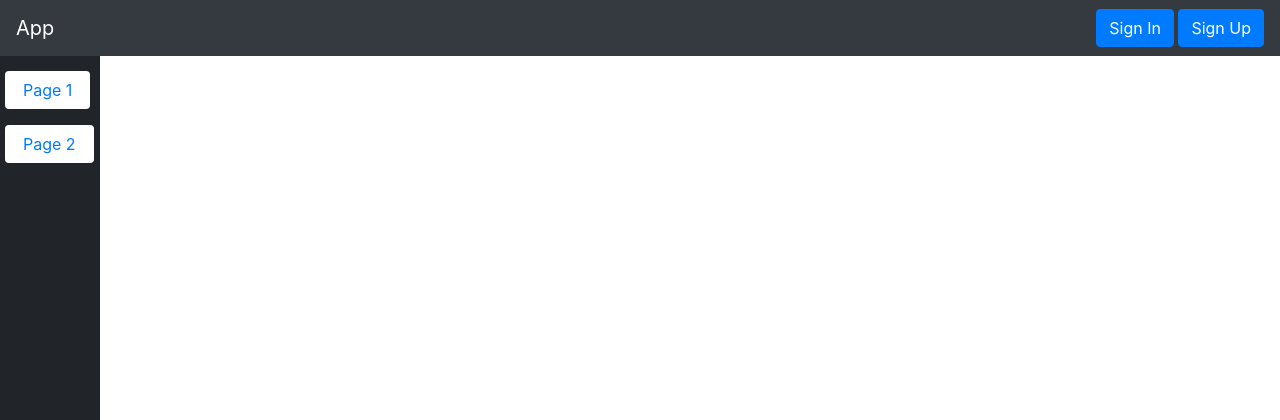
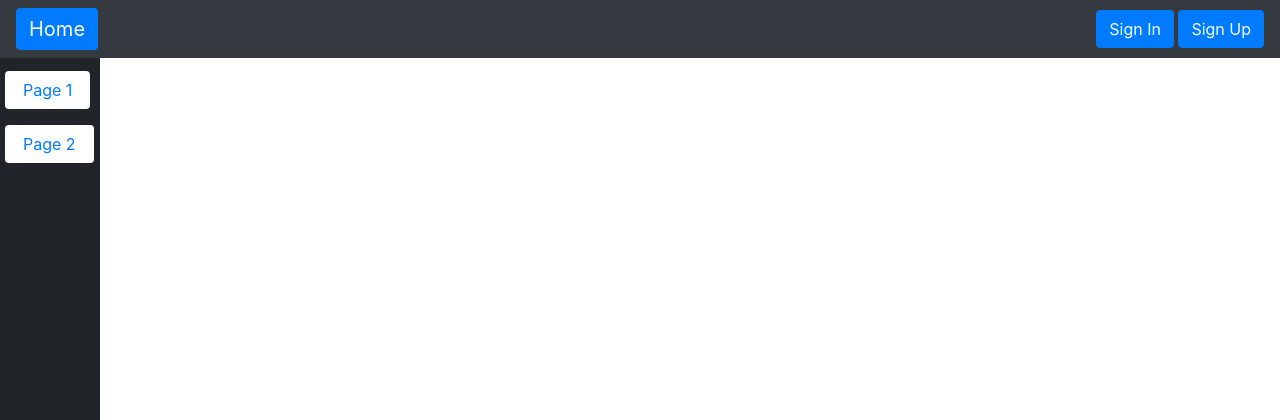
Before and after one commit to jreed1701/ExampleFlaskFrontEnd, a Flask app: page / in a window 1280 px wide. Shown: the top 420 px of the page. Run offline with Flask 2, Linux system fonts and the light colour scheme; parts of the project's set-up code (start-up, migrations or seed data) failed here and were passed over; some libraries are stand-ins or nearby versions.

Commit message:
Add navbar buttons to JS callbacks.

```diff
--- a/app/api/views.py
+++ b/app/api/views.py
@@ -9,7 +9,12 @@ api = Blueprint('app',
 
 @api.route('/')
 def main():
-    return render_template('index.html')
+    return render_template('index.html', landingpage=True)
+
+@api.route('/landing')
+def landing():
+    print('Landing content called...')
+    return render_template('layout/landing.html')
 
 @api.route('/page1')
 def page1():
--- a/app/static/js/app.js
+++ b/app/static/js/app.js
@@ -3,14 +3,20 @@ function() {
     $('ul').on('click li', function(event) {
         var $target = $(event.target).is('li') ? $(event.target) : $(event.target).closest('li')
         itemId = $target.data('id');
-        handleButton(itemId)
+        handleButton(itemId);
     });
 });
 
 
+$('.btn-primary').click(function(){
+    handleButton(this.id);
+});
+
+
+
 function handleButton(id){
 
-    /*alert("Item id is: " + itemId);  */
+    /* alert("Item id is: " + id);  */
 
     var url = '';
 
@@ -21,6 +27,15 @@ function handleButton(id){
             break;
         case 'page-2-btn':
             url = '/page2';
+            break;
+        case 'navbar-home-btn':
+            url = '/landing';
+            break;
+        case 'navbar-signin-btn':
+            url = '/signin';
+            break;
+        case 'navbar-signup-btn':
+            url = '/signup';
             break;
         default:
             url = '/';
--- a/app/templates/layout/base.html
+++ b/app/templates/layout/base.html
@@ -18,16 +18,13 @@
 <body>
 
     <nav class="navbar navbar-expand-md navbar-dark bg-dark fixed-top">
-      <a class="navbar-brand" href="#">App</a>
-      <button class="navbar-toggler" type="button" data-toggle="collapse" data-target="#navbarsExampleDefault" aria-controls="navbarsExampleDefault" aria-expanded="false" aria-label="Toggle navigation">
-        <span class="navbar-toggler-icon"></span>
-      </button>
+      <button class="navbar-brand btn btn-primary" href="#" id="navbar-home-btn">Home</button>
 
       <div class="collapse navbar-collapse" id="navbarsExampleDefault">
         <ul class="navbar-nav mr-auto"> </ul>
-        <a href="/signin" class="btn btn-primary" tabindex="-1" roll="button" aria-disabled="true"> Sign In</a>
+        <a href="#" id="navbar-signin-btn" class="btn btn-primary" tabindex="-1" roll="button" aria-disabled="true"> Sign In</a>
         <a>&nbsp</a>
-        <a href="/signup" class="btn btn-primary" tabindex="-1" roll="button" aria-disabled="true"> Sign Up</a>
+        <a href="#" id="navbar-signup-btn" class="btn btn-primary" tabindex="-1" roll="button" aria-disabled="true"> Sign Up</a>
       </div>
     </nav>
 
@@ -57,7 +54,6 @@
 
     <!-- Bootstrap core JavaScript -->
     <script src="https://code.jquery.com/jquery-3.3.1.slim.min.js"></script>
-    <script>window.jQuery || document.write('<script src="/docs/4.3/assets/js/vendor/jquery-slim.min.js"><\/script>')</script>
     <script src="{{ url_for('app.static', filename='js/bootstrap.bundle.min.js') }}"></script>
     <script src="{{ url_for('app.static', filename='js/app.js') }}"></script>
 
--- /dev/null
+++ b/app/templates/layout/landing.html
@@ -0,0 +1 @@
+<h1> This is the landing page. </h1>
```
